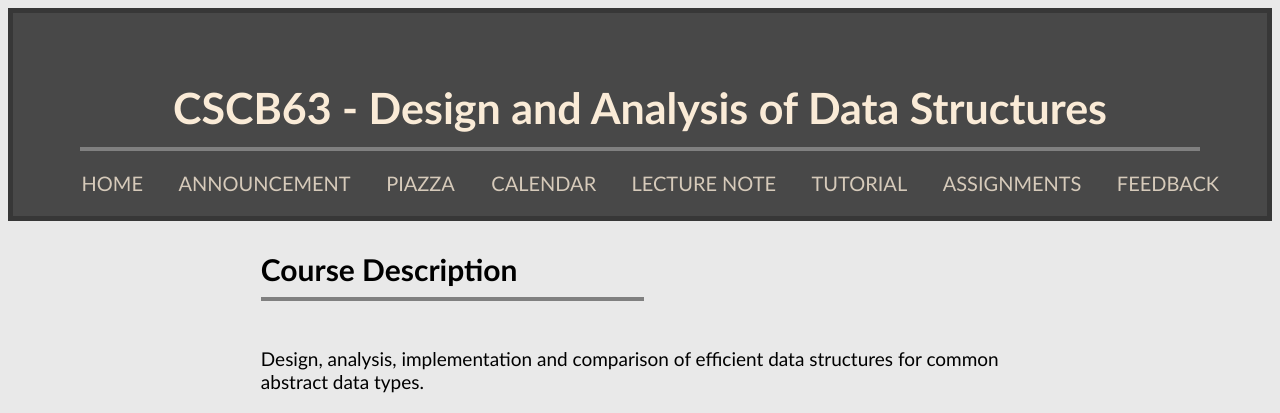
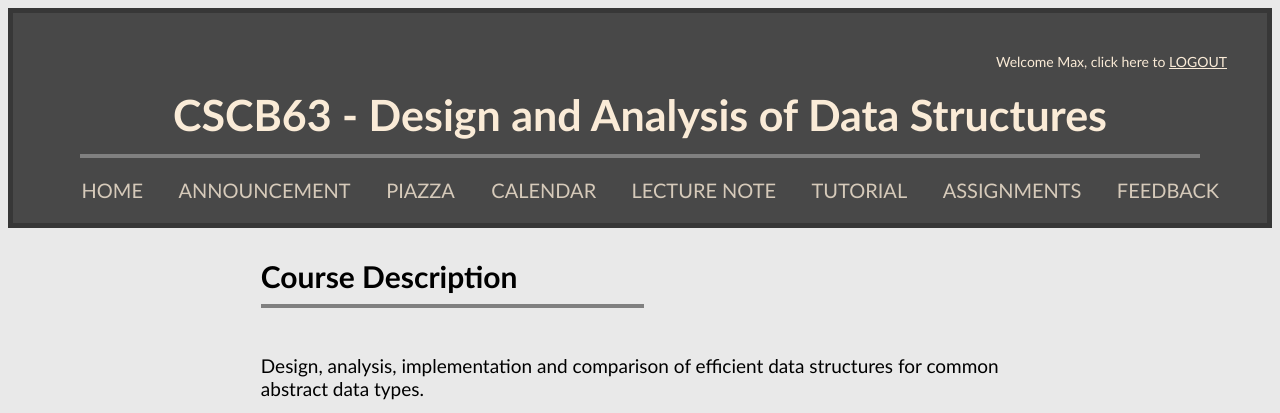
Before and after one commit to osinmv/A3B20, a Flask app: page / in a window 1280 px wide. Shown: the top 413 px of the page. Run offline with Flask 2, Linux system fonts and the light colour scheme; a user stored in the database is signed in; data comes from the database, SQL or seed files in the repository.

Commit message:
logout button

```diff
--- a/app.py
+++ b/app.py
@@ -154,15 +154,13 @@ def index():
     # close the database if we are connected to it
     #    db.close()
     if 'username' in session:
-        return render_template("index.html",
-                               Ins=isInstructor(session['username']))
+        return render_template("index.html", Ins=isInstructor(session['username']), username=session['username'])
     return redirect(url_for('login'))
 
 
 @app.route('/announcement')
 def announcement():
-    return render_template('announcement.html',
-                           Ins=isInstructor(session['username']))
+    return render_template('announcement.html', Ins=isInstructor(session['username']), username=session['username'])
 
 
 @app.route('/piazza')
@@ -172,26 +170,22 @@ def piazza():
 
 @app.route('/calendar')
 def calendar():
-    return render_template('calendar.html',
-                           Ins=isInstructor(session['username']))
+    return render_template('calendar.html', Ins=isInstructor(session['username']), username=session['username'])
 
 
 @app.route('/lecture')
 def lecture():
-    return render_template('lecture.html',
-                           Ins=isInstructor(session['username']))
+    return render_template('lecture.html', Ins=isInstructor(session['username']), username=session['username'])
 
 
 @app.route('/tutorial')
 def tutorial():
-    return render_template('tutorial.html',
-                           Ins=isInstructor(session['username']))
+    return render_template('tutorial.html', Ins=isInstructor(session['username']), username=session['username'])
 
 
 @app.route('/assignment')
 def assignment():
-    return render_template('assignment.html',
-                           Ins=isInstructor(session['username']))
+    return render_template('assignment.html', Ins=isInstructor(session['username']), username=session['username'])
 
 
 @app.route('/login', methods=['GET', 'POST'])
@@ -236,9 +230,9 @@ def logout():
 @ app.route('/feedback', methods=['GET', 'POST'])
 def feedback():
     if request.method == 'GET':
-        return render_template('feedback.html', Ins = isInstructor(session['username']))
+        return render_template('feedback.html', Ins=isInstructor(session['username']), username=session['username'])
     elif request.method == 'POST':
-        return render_template('accept.html', Ins = isInstructor(session['username']))
+        return render_template('accept.html', Ins=isInstructor(session['username']), username=session['username'])
 
 
 if __name__ == '__main__':
--- a/static/index.css
+++ b/static/index.css
@@ -123,6 +123,27 @@ h3{
     font-size: 30px;
 }
 
+.welcome{
+    text-align: right;
+    color: antiquewhite;
+    margin-bottom: -10px;
+    font-size: 14px;
+}
+
+.welcome p{
+    font-size: 14px;
+}
+
+.logout{
+    color: antiquewhite;
+}
+
+.logout:hover{
+    color: rgb(0, 0, 0);
+    background-color: rgba(250, 235, 215, 0.801);
+    border-radius: 10%;
+}
+
 h4{
     font-size: 21px;
 }
--- a/templates/index.html
+++ b/templates/index.html
@@ -10,7 +10,13 @@
     </head>
     <body>
         <div class="header-content">
+            <div class="welcome">
+                <p style="display: inline;">Welcome {{username}}, click here to </p>
+                <a style="display: inline;" class="logout" href="http://localhost:5000/logout">LOGOUT</a>
+            </div>
+
             <h1>CSCB63 - Design and Analysis of Data Structures</h1>
+
             <hr id="Header-line">
             <div class="menu-container">
                 <ul>
```
